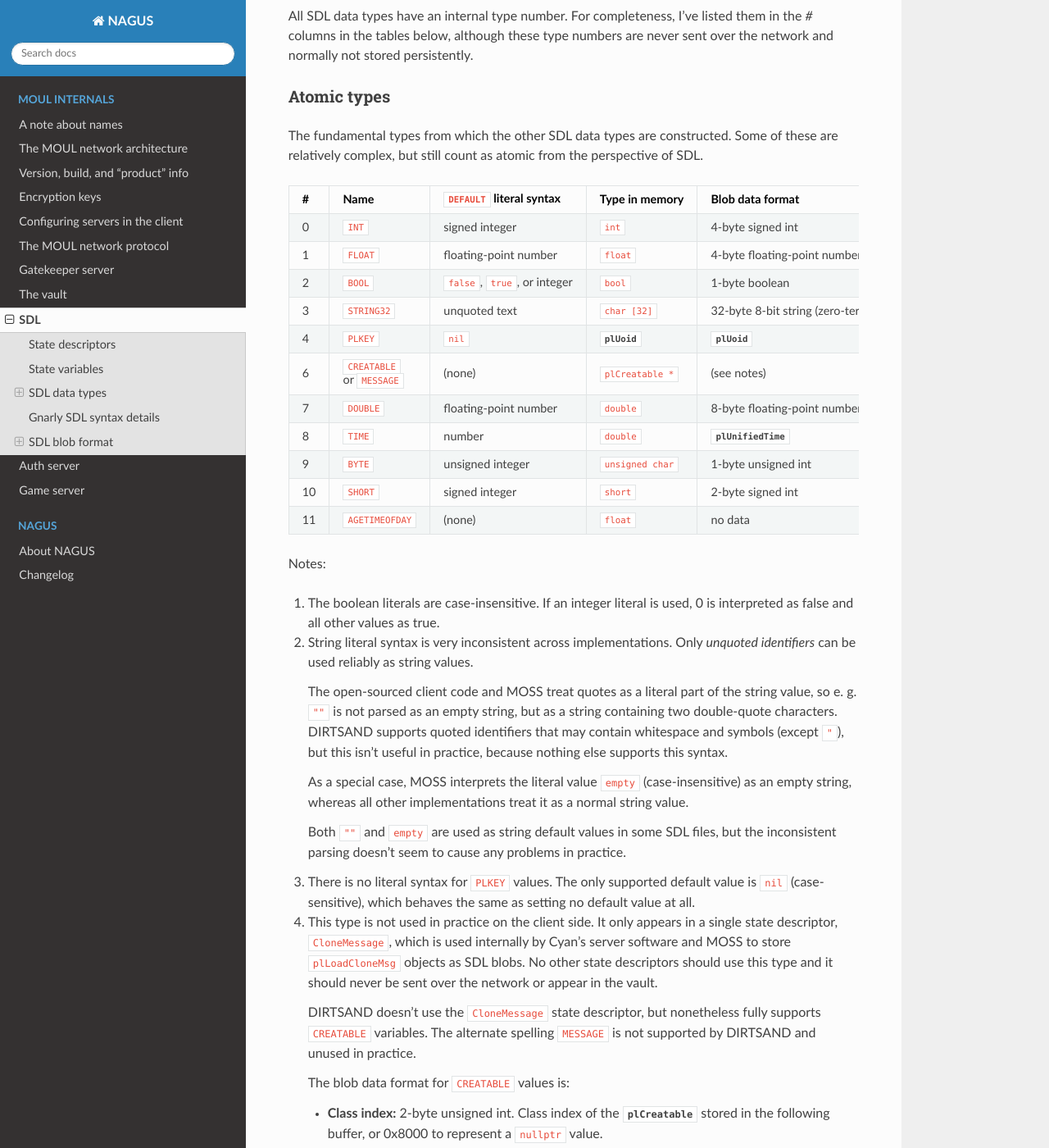
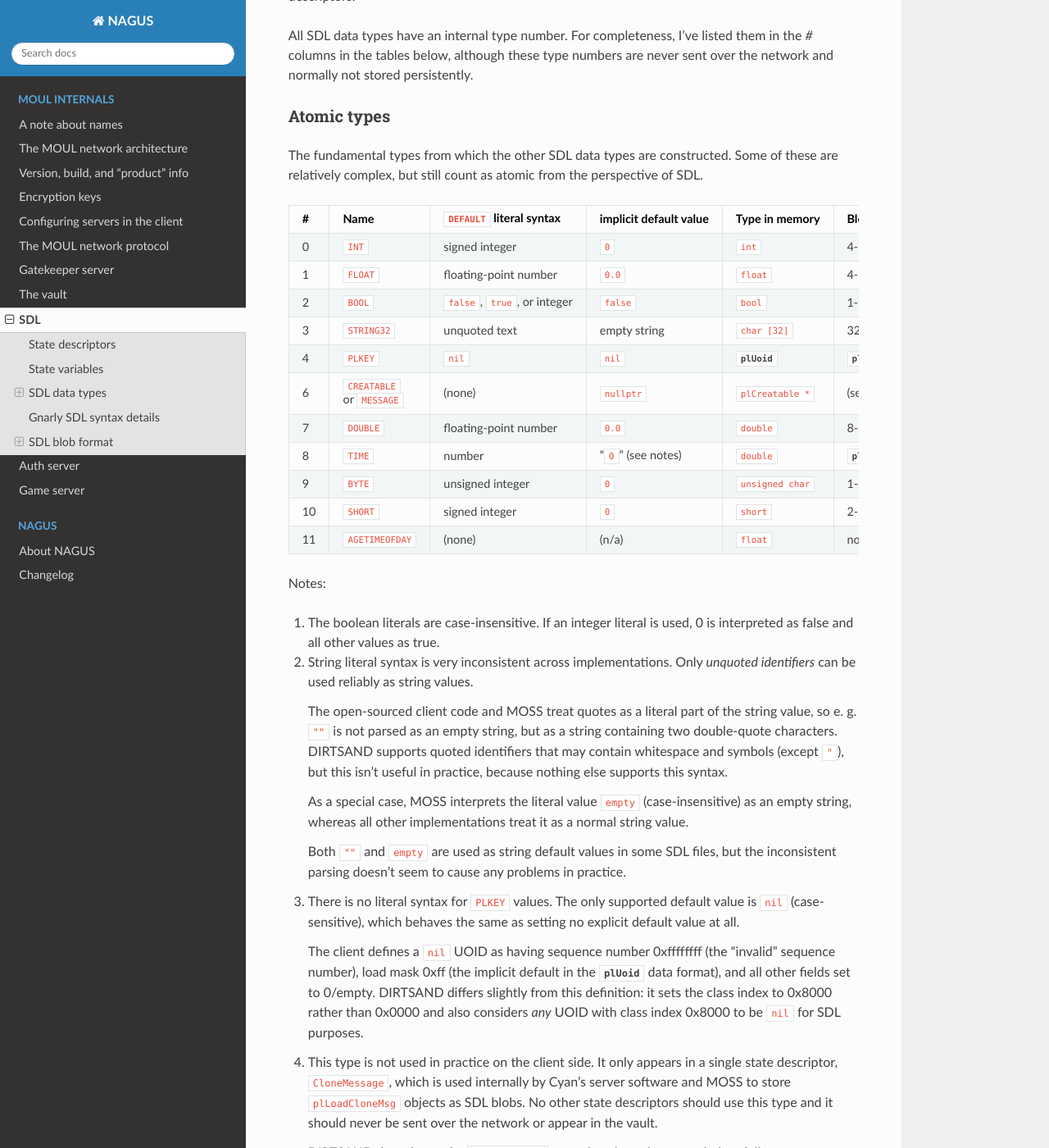
Before and after one commit to dgelessus/NAGUS, a Sphinx documentation site: the page built from docs/uru/sdl.rst, in a window 1280 px wide and 1400 px high, scrolled down 3847 px. Shown: the whole window at 82% size. Built offline with Sphinx 7.4.7 and the Read the Docs theme 3.1.0, drawn with Linux system fonts in a browser that asks for light colours; some of the changed text lies outside the part shown.

Commit message:
Document more details about SDL variable default values

```diff
--- a/docs/uru/sdl.rst
+++ b/docs/uru/sdl.rst
@@ -183,6 +183,8 @@ The following attributes are available:
   there is no way to set different default values for individual elements.
   The format of :samp:`{value}` depends on the variable type
   and is described in more detail in :ref:`sdl_types`.
+  If a variable doesn't have this attribute,
+  its default value is a 0/empty/null value of the appropriate type.
 * :samp:`DEFAULTOPTION={option}` sets options that affect the variable's behavior.
   :samp:`{option}` is case-insensitive.
   Unknown options are silently ignored by the open-sourced client code and DIRTSAND,
@@ -254,20 +256,20 @@ Some of these are relatively complex,
 but still count as atomic from the perspective of SDL.
 
 .. csv-table::
-  :header: #,Name,``DEFAULT`` literal syntax,Type in memory,Blob data format,Notes
+  :header: #,Name,``DEFAULT`` literal syntax,implicit default value,Type in memory,Blob data format,Notes
   :widths: auto
 
-  0,``INT``,signed integer,``int``,4-byte signed int,
-  1,``FLOAT``,floating-point number,``float``,4-byte floating-point number,
-  2,``BOOL``,"``false``, ``true``, or integer",``bool``,1-byte boolean,1\.
-  3,``STRING32``,unquoted text,``char [32]``,32-byte 8-bit string (zero-terminated),2\.
-  4,``PLKEY``,``nil``,:class:`plUoid`,:class:`plUoid`,3\.
-  6,``CREATABLE`` or ``MESSAGE``,(none),``plCreatable *``,(see notes),4\.
-  7,``DOUBLE``,floating-point number,``double``,8-byte floating-point number,
-  8,``TIME``,number,``double``,:class:`plUnifiedTime`,5\.
-  9,``BYTE``,unsigned integer,``unsigned char``,1-byte unsigned int,
-  10,``SHORT``,signed integer,``short``,2-byte signed int,
-  11,``AGETIMEOFDAY``,(none),``float``,no data,6\.
+  0,``INT``,signed integer,``0``,``int``,4-byte signed int,
+  1,``FLOAT``,floating-point number,``0.0``,``float``,4-byte floating-point number,
+  2,``BOOL``,"``false``, ``true``, or integer",``false``,``bool``,1-byte boolean,1\.
+  3,``STRING32``,unquoted text,empty string,``char [32]``,32-byte 8-bit string (zero-terminated),2\.
+  4,``PLKEY``,``nil``,``nil``,:class:`plUoid`,:class:`plUoid`,3\.
+  6,``CREATABLE`` or ``MESSAGE``,(none),``nullptr``,``plCreatable *``,(see notes),4\.
+  7,``DOUBLE``,floating-point number,``0.0``,``double``,8-byte floating-point number,
+  8,``TIME``,number,"""``0``"" (see notes)",``double``,:class:`plUnifiedTime`,5\.
+  9,``BYTE``,unsigned integer,``0``,``unsigned char``,1-byte unsigned int,
+  10,``SHORT``,signed integer,``0``,``short``,2-byte signed int,
+  11,``AGETIMEOFDAY``,(none),(n/a),``float``,no data,6\.
 
 Notes:
 
@@ -295,7 +297,15 @@ Notes:
 3.
   There is no literal syntax for ``PLKEY`` values.
   The only supported default value is ``nil`` (case-sensitive),
-  which behaves the same as setting no default value at all.
+  which behaves the same as setting no explicit default value at all.
+
+  The client defines a ``nil`` UOID as having
+  sequence number 0xffffffff (the "invalid" sequence number),
+  load mask 0xff (the implicit default in the :class:`plUoid` data format),
+  and all other fields set to 0/empty.
+  DIRTSAND differs slightly from this definition:
+  it sets the class index to 0x8000 rather than 0x0000
+  and also considers *any* UOID with class index 0x8000 to be ``nil`` for SDL purposes.
 4.
   This type is not used in practice on the client side.
   It only appears in a single state descriptor,
@@ -393,6 +403,7 @@ Any state descriptor can also be used as an SDL variable type by prefixing its n
   5,:samp:`${DescName}`
 
 The ``DEFAULT`` attribute is not supported for variables with a nested SDL type.
+A nested SDL variable's default value is determined recursively by the default values for the individual nested variables.
 
 The blob data format of a nested SDL type is an :ref:`SDL blob body <sdl_blob_body>`
 (*without* a stream header)
```
